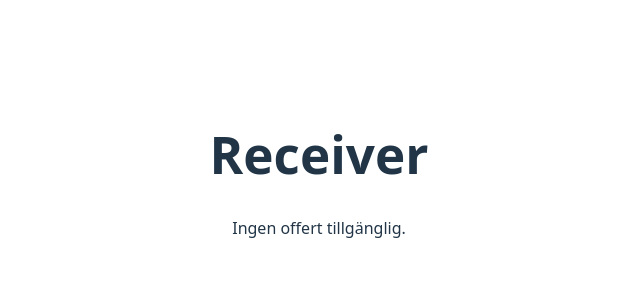
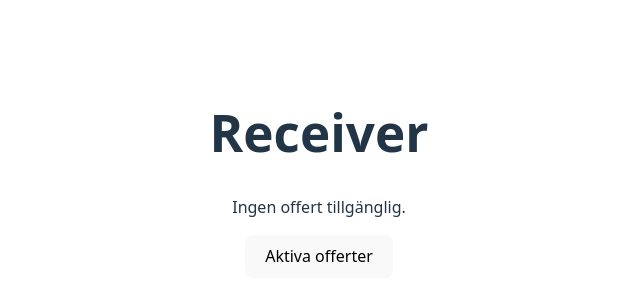
Before and after one commit to Lukasronnholm/grupp-2, a React (Vite) app: page /receiver in a window 1280 px wide. Shown: the part 226-526 px from the top of the page, without its empty margins (321-961 px from the left). Built offline with nearby package versions, Linux system fonts and the light colour scheme.

Commit message:
active offer button

```diff
--- a/src/components/activeOffer.jsx
+++ b/src/components/activeOffer.jsx
@@ -1,11 +1,11 @@
-import { useState } from "react"
-import React from "react"
-import App from "../App"
-
-function activeOffer({offers}) {
+function ActiveOffer({hasNew, onClick}) {
   return (
-    <button>Aktiva offerter</button>
+    <button onClick={onClick} className="relative bg-gray-200 hover:bg-grey-300 text-black font-medium py-2 px-4 rounded">Aktiva offerter
+    {hasNew && (<span className="absolute top-0 right-0 h-3 w-3 bg-red-500 rounded-full"></span>)}
+    </button>
   )
 }
 
-export default activeOffer
+export default ActiveOffer
+
+//onClick blir en prop som skickas in i komponenten och kan användas för att hantera klickhändelser på knappen. Sätts på föräldrakomponenten.
--- a/src/pages/receiver.jsx
+++ b/src/pages/receiver.jsx
@@ -1,11 +1,18 @@
 import ViewOffer from "../components/viewOffer"
+import ActiveOffer from "../components/activeOffer"
+import { useState } from "react"
 
 function Receiver({ offers, markAsRead }) {
+  const [hasNewOffers, setHasNewOffers] = useState(true);
+
   return (
     <div>
       <h1>Receiver</h1>
       <ViewOffer offers={offers} markAsRead={markAsRead} />
+      <ActiveOffer hasNew={hasNewOffers} onClick={() => setHasNewOffers(false)}/>
     </div>
   )
 }
 export default Receiver
+
+//Nu är det hårdkodat typ, kan man göra så att man får in isNew från objektet, och använda det ist?
```
